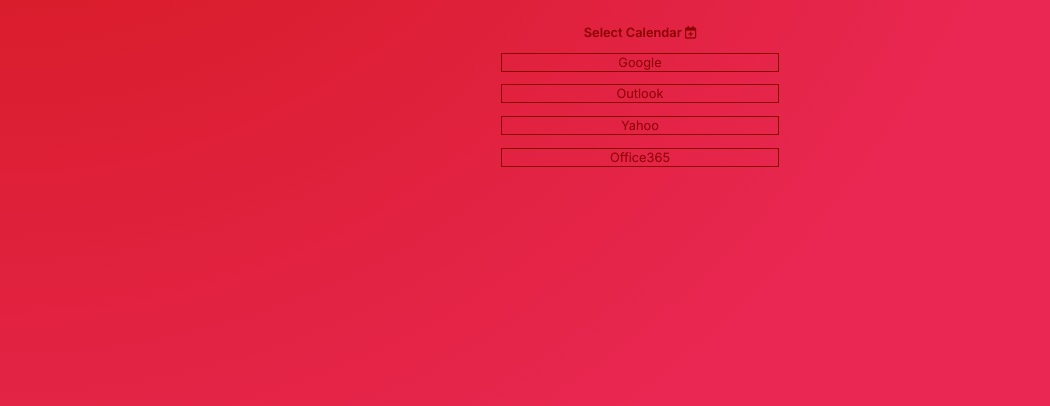
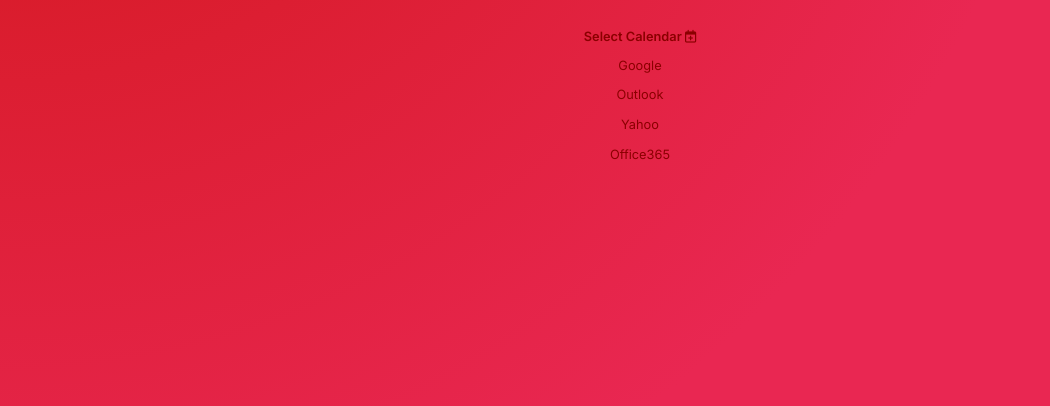
Before and after one commit to maddiejeanie/Maddie-Novak, a plain HTML site: page index.html in a window 1280 px wide. Shown: the part 458-864 px from the top of the page, without its empty margins (0-1050 px from the left). Drawn offline with Linux system fonts and the light colour scheme.

Commit message:
Update style.css

```diff
--- a/style.css
+++ b/style.css
@@ -90,7 +90,7 @@ a:hover {
 
   button {
     background: transparent;
-    border: 1px solid #8B0000;
+    border: none;
     width: 40%;
   }
 
```
